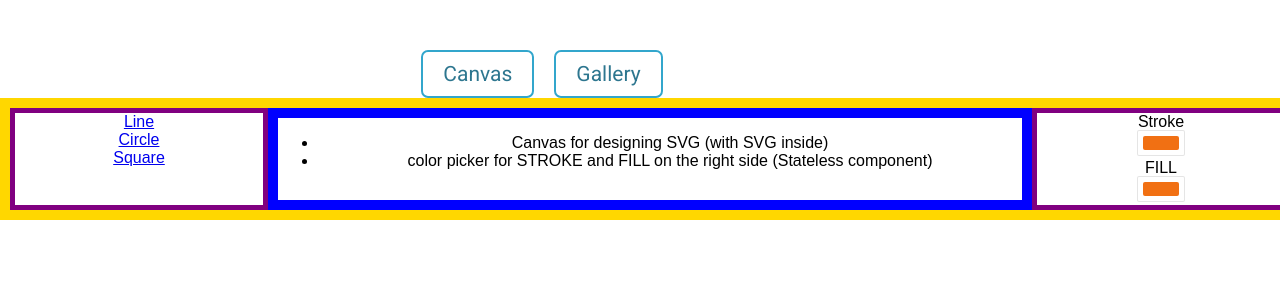
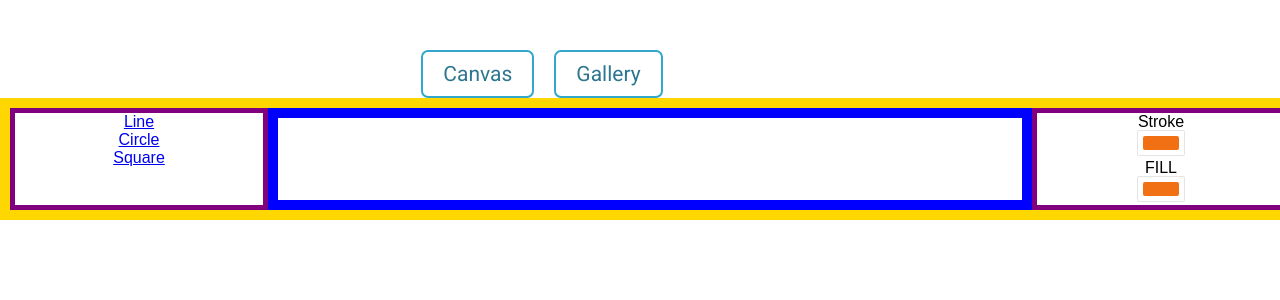
Before and after one commit to BraneOpacicBM/react_svg_maker, a React app: page /canvas in a window 1280 px wide. Shown: the top 300 px of the page. Built offline with nearby package versions, Linux system fonts and the light colour scheme.

Commit message:
Added the method to retrive the coordinates, about to do the logic for rendering SVG

```diff
--- /dev/null
+++ b/src/components/SVGitem/SVGitem.js
@@ -0,0 +1,36 @@
+import React from 'react';
+
+const svgItem = (props) => {
+
+    let svg = null;
+
+    switch(props.type) {
+        case 'circle':
+            svg = <svg height="100%" width="100%">
+            <circle cx="50" cy="50" r="40" stroke="black" fill="red" />
+            Sorry, your browser does not support inline SVG.
+          </svg>
+            break;
+
+        case 'square':
+            svg = <svg width="100%" height="100%">
+            <rect width="300" height="100" stroke="black" fill="red" />
+            Sorry, your browser does not support inline SVG.
+          </svg>
+            break;
+
+        case 'line':
+            svg = <svg height="100%" width="100%">
+            <line x1="0" y1="0" x2="200" y2="200" stroke="black" fill="red" />
+            Sorry, your browser does not support inline SVG.
+          </svg>
+            break;
+
+        default:
+            svg = null;
+    }
+
+    return svg;
+}
+
+export default svgItem;
--- a/src/containers/Canvas/Canvas.js
+++ b/src/containers/Canvas/Canvas.js
@@ -3,6 +3,8 @@ import ShapePicker from '../../components/ShapePicker/ShapePicker';
 import StrokeColorPicker from '../StrokeColorPicker/StrokeColorPicker';
 import FillColorPicker from '../FillColorPicker/FillColorPicker';
 import Auxx from '../../hoc/Auxx/Auxx';
+import SVGitem from '../../components/SVGitem/SVGitem';
+import { Switch, Route } from 'react-router-dom';
 
 import classes from './Canvas.css';
 
@@ -14,8 +16,17 @@ class Canvas extends Component {
 
     }
 
+    getCoordinates = (e) => {
+        var rect = e.target.getBoundingClientRect();
+        var x = e.clientX - rect.left; //x position within the element.
+        var y = e.clientY - rect.top;  //y position within the element.
+        console.log(x,y)
+
+    }
+
 
     render() {
+
 
 
 
@@ -29,15 +40,13 @@ class Canvas extends Component {
                     {shapePicker}
                 </div>
 
-            <div className={classes.MiddleCanvas}>
-                <ul>
-                    <li>
-                        Canvas for designing SVG (with SVG inside)
-                    </li>
-                    <li>
-                        color picker for STROKE and FILL on the right side (Stateless component)
-                    </li>
-                </ul>
+            <div onClick={this.getCoordinates}
+            className={classes.MiddleCanvas}>
+                <Switch>
+                    <Route path={this.props.match.path + "/line"} exact component={() => <SVGitem type='line'/>} />
+                    <Route path={this.props.match.path + "/circle"} exact component={() => <SVGitem type='circle'/>} />
+                    <Route path={this.props.match.path + "/square"} exact component={() => <SVGitem type='square'/>} />
+                </Switch>
             </div>
             <div className="StrokeAndFill">
                 <div>
--- a/src/containers/FillColorPicker/FillColorPicker.js
+++ b/src/containers/FillColorPicker/FillColorPicker.js
@@ -41,7 +41,7 @@ class FillColorPicker extends Component {
 
   render() {
 
-    console.log(this.props.rgbaValueFill)
+    // console.log(this.props.rgbaValueFill)
 
     const styles = reactCSS({
       'default': {
--- a/src/containers/StrokeColorPicker/StrokeColorPicker.js
+++ b/src/containers/StrokeColorPicker/StrokeColorPicker.js
@@ -41,7 +41,7 @@ class StrokeColorPicker extends Component {
 
   render() {
 
-    console.log(this.props.rgbaStroke)
+    // console.log(this.props.rgbaStroke)
 
     const styles = reactCSS({
       'default': {
```
